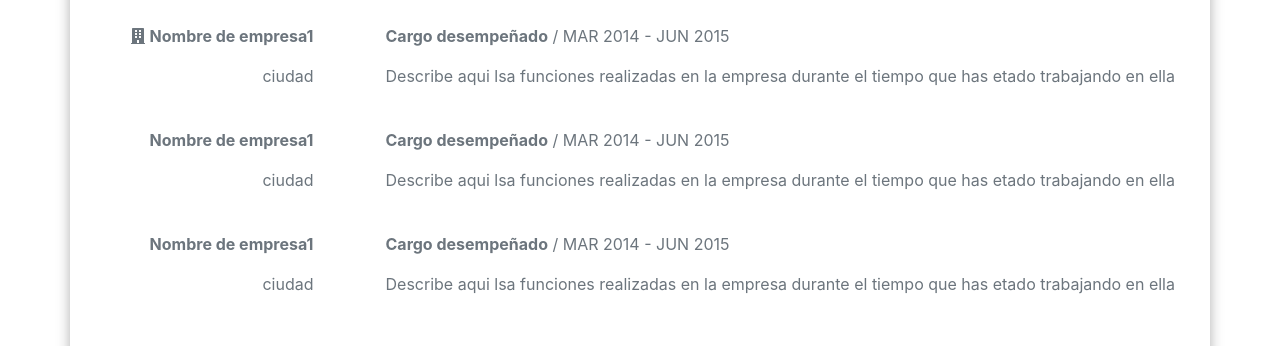
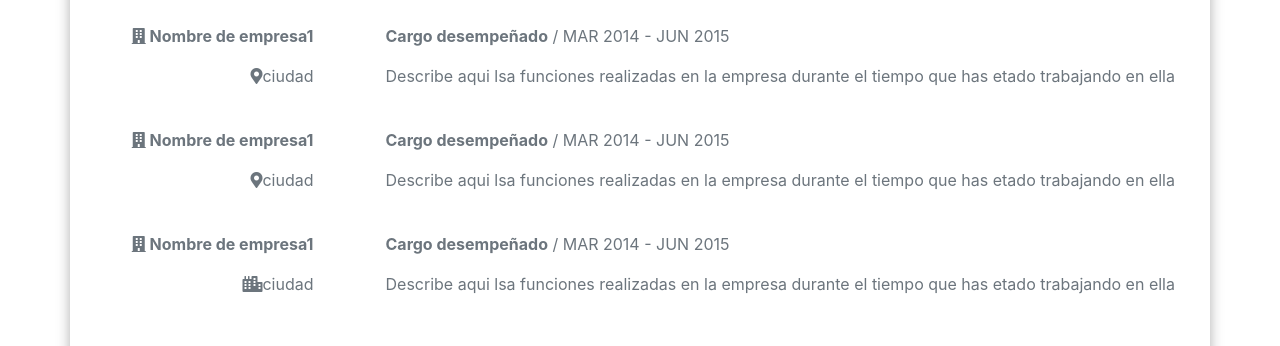
Before and after one commit to AnthonySmith96/As-Network, a plain HTML site: page curriculum.html in a window 1280 px wide. Shown: the part 317-663 px from the top of the page. Drawn offline with Linux system fonts and the light colour scheme.

Commit message:
Added map markers

```diff
--- a/curriculum.html
+++ b/curriculum.html
@@ -32,25 +32,34 @@
                 <h3 class="col-12 mb-4 text-muted">Experiencia</h3>
                 <div class="col-3 text-right pr-5 mb-4">
                     <p class="text-muted">
-                        <i class="fas fa-building"></i> <b>Nombre de empresa1</b>
+                        <i class="fas fa-building"></i><b> Nombre de empresa1</b>
                     </p>
-                    <p class="text-muted">ciudad</p>
+                    <p class="text-muted">
+                        <i class="fas fa-map-marker-alt"></i>ciudad
+                    </p>
                 </div>
                 <div class="col-9 pl-4">
                     <p class="text-muted"> <b>Cargo desempeñado</b> / <span class="text-muted"> MAR 2014 - JUN 2015</span></p>
                     <p class="text-muted">Describe aqui lsa funciones realizadas en la empresa durante el tiempo que has etado trabajando en ella</p>
                 </div>
                 <div class="col-3 text-right pr-5 mb-4">
-                    <p class="text-muted"><b>Nombre de empresa1</b></p>
-                    <p class="text-muted">ciudad</p>
+                    <p class="text-muted">
+                        <i class="fas fa-building"></i><b> Nombre de empresa1</b>
+                    </p>
+                    <p class="text-muted">
+                        <i class="fas fa-map-marker-alt"></i>ciudad
+                    </p>
                 </div>
                 <div class="col-9 pl-4">
                     <p class="text-muted"> <b>Cargo desempeñado</b> / <span class="text-muted"> MAR 2014 - JUN 2015</span></p>
                     <p class="text-muted">Describe aqui lsa funciones realizadas en la empresa durante el tiempo que has etado trabajando en ella</p>
                 </div>
                 <div class="col-3 text-right pr-5 mb-4">
-                    <p class="text-muted"><b>Nombre de empresa1</b></p>
-                    <p class="text-muted">ciudad</p>
+                    <p class="text-muted">
+                        <i class="fas fa-building"></i><b> Nombre de empresa1</b></p>
+                    <p class="text-muted">
+                        <i class="fas fa-city"></i>ciudad
+                    </p>
                 </div>
                 <div class="col-9 pl-4">
                     <p class="text-muted"> <b>Cargo desempeñado</b> / <span class="text-muted"> MAR 2014 - JUN 2015</span></p>
```
